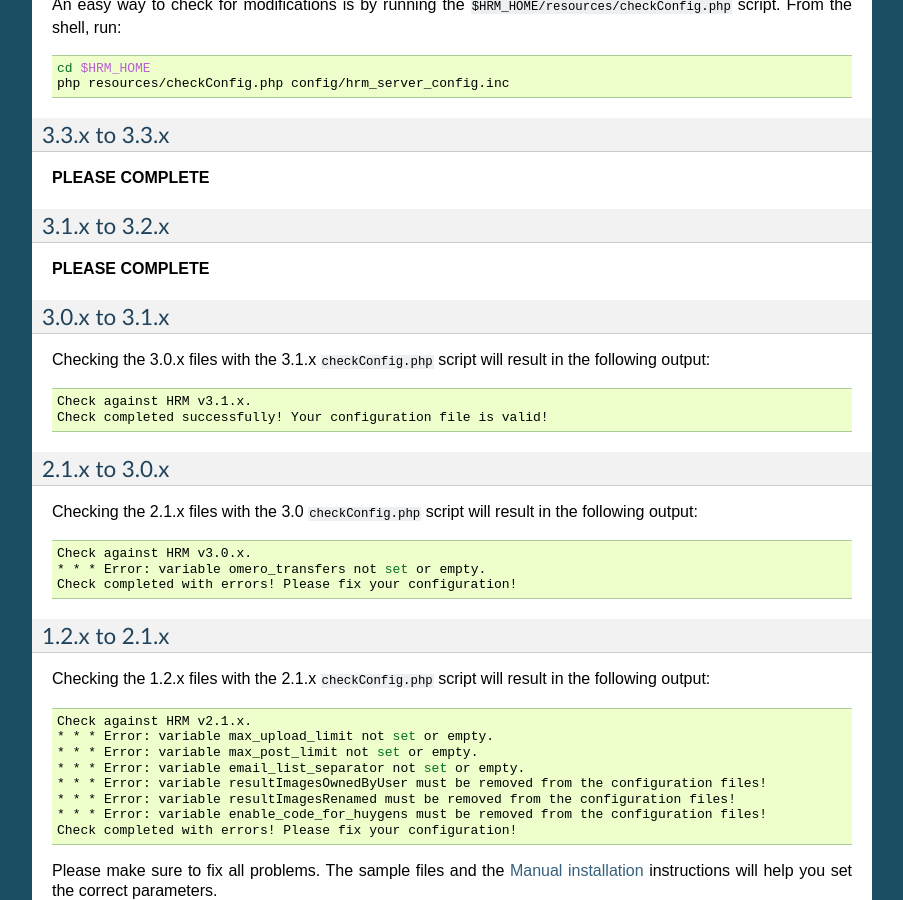
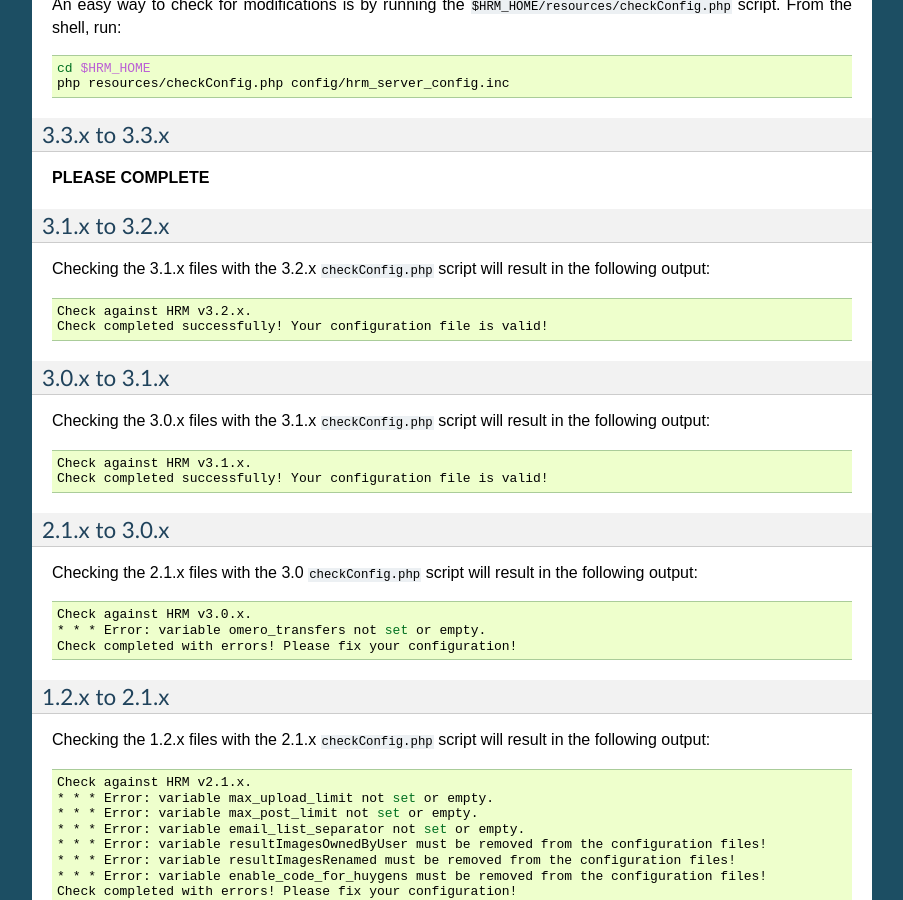
Before and after one commit to aarpon/hrm_docs, a Sphinx documentation site: the page built from docs/admin/upgrade.rst, in a window 1280 px wide and 900 px high, scrolled down 2971 px. Shown: the whole window, without its empty margins (198-1101 px from the left). Built offline with Sphinx 7.4.7, drawn with Linux system fonts in a browser that asks for light colours.

Commit message:
Fill in details of checkConfig for 3.1 -> 3.2.

```diff
--- a/docs/admin/upgrade.rst
+++ b/docs/admin/upgrade.rst
@@ -191,7 +191,12 @@ An easy way to check for modifications is by running the ``$HRM_HOME/resources/c
 3.1.x to 3.2.x
 --------------
 
-**PLEASE COMPLETE**
+Checking the 3.1.x files with the 3.2.x ``checkConfig.php`` script will result in the following output:
+
+.. code-block:: sh
+
+    Check against HRM v3.2.x.
+    Check completed successfully! Your configuration file is valid!
 
 3.0.x to 3.1.x
 --------------
```
